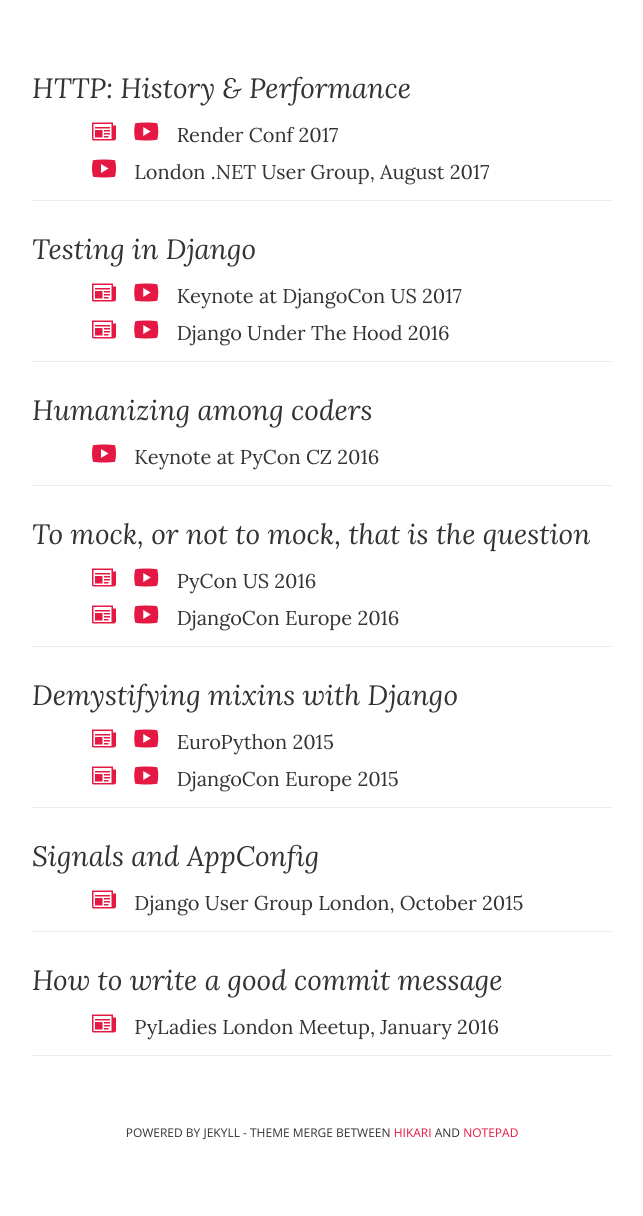
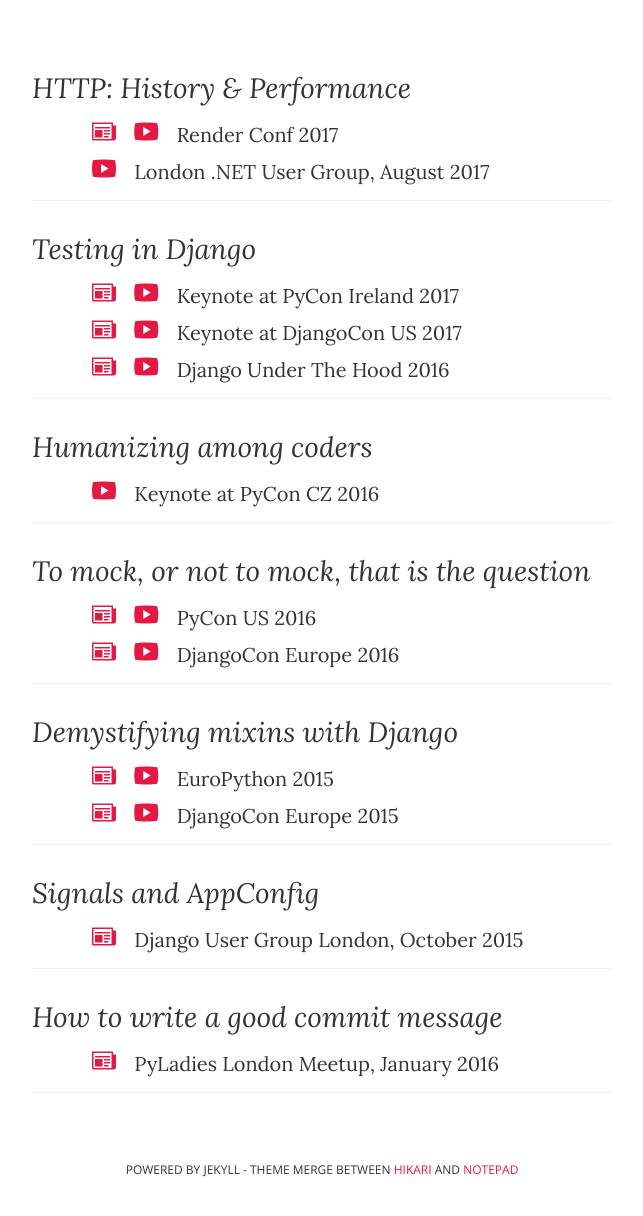
Before and after one commit to ana-balica/ana-balica.github.io, a Jekyll site: the page built from talks.html, in a window 1280 px wide, cut to the strip 613-1833 px from the top of the page. Shown: the top 1216 px of the strip, without its empty margins (318-961 px from the left). Built offline with Jekyll 4.4.1, drawn with Linux system fonts in a browser that asks for light colours; comment, search, counter and statistics services are not loaded; before the commit the page ends 1796 px from its top, so only the background shows below that.

Commit message:
Add PyCon IE video to the talks list

```diff
--- a/talks.html
+++ b/talks.html
@@ -34,6 +34,17 @@
 
     <div class="talk">
       <p class="title">Testing in Django</p>
+      <!-- PyCon IE 2017 -->
+      <p>
+        <a href="https://speakerdeck.com/anabalica/djangocon-us-testing-in-django" target="_blank">
+          <span class="icon-newspaper" aria-hidden="true"></span>
+          <span class="screen-reader-text">Slides</span>
+        </a>
+        <a href="https://www.youtube.com/watch?v=FV-nrCQBKKk" target="_blank">
+          <span class="icon-play" aria-hidden="true"></span>
+          <span class="screen-reader-text">Video</span>
+        </a> Keynote at PyCon Ireland 2017
+      </p>
       <!-- DjangoCon US 2017 -->
       <p>
         <a href="https://speakerdeck.com/anabalica/djangocon-us-testing-in-django" target="_blank">
```
